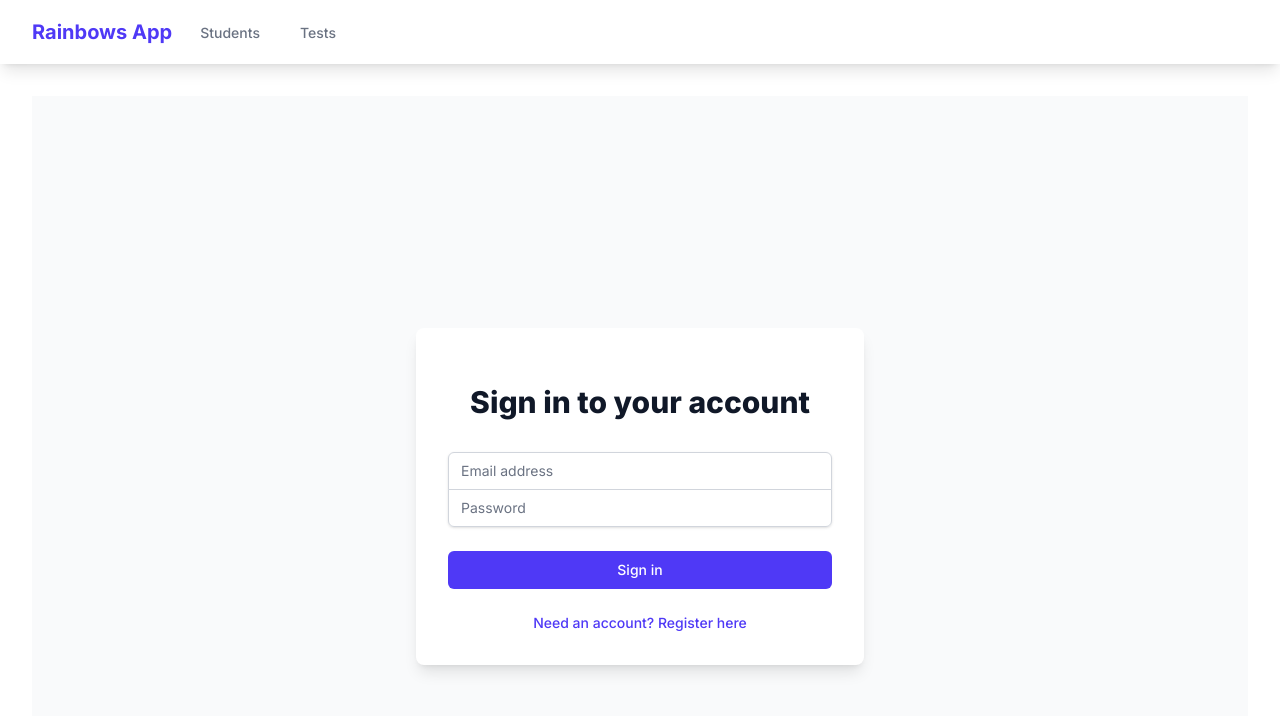
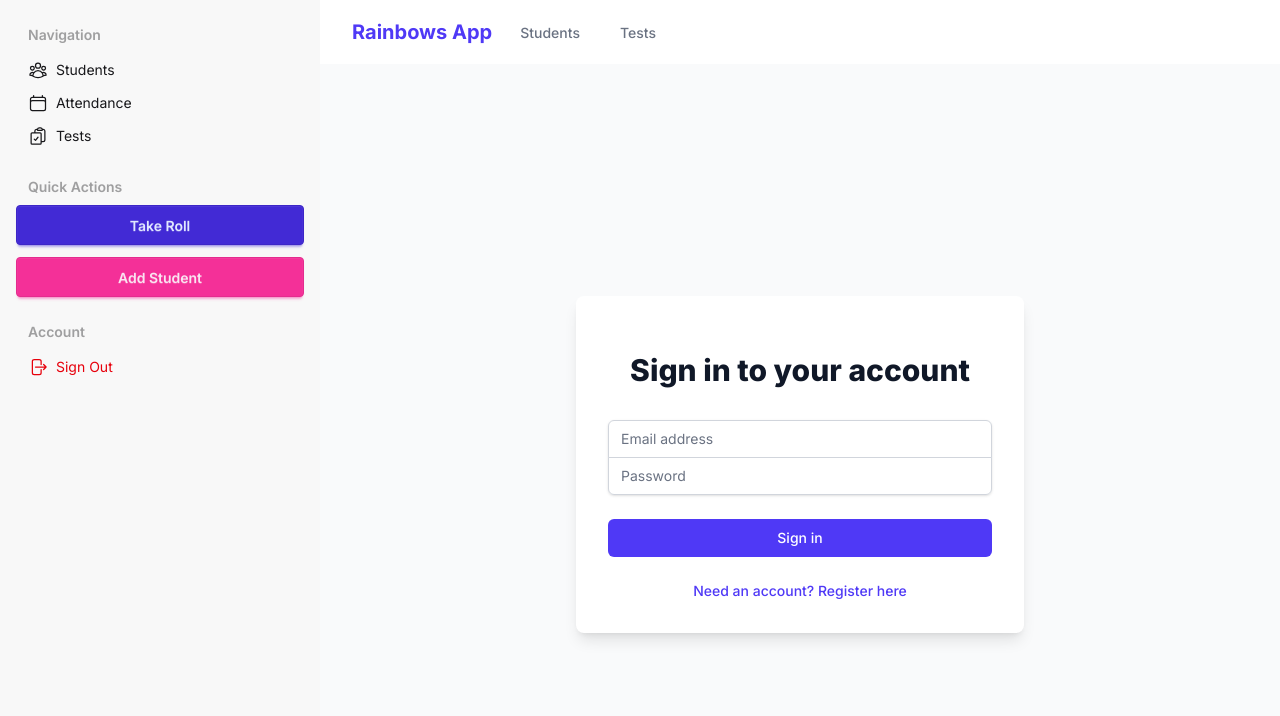
Before and after one commit to Cmj98101/rainbows-app, a Next.js app: page /auth/signin in a window 1280 px wide. Shown: the top 716 px of the page. Built offline with nearby package versions, Linux system fonts and the light colour scheme; no server answers.

Commit message:
refactor: improve responsive navigation
- Add mobile-first drawer navigation
- Show top navbar only on mobile for dashboard
- Remove duplicate navigation elements
- Add hamburger menu for mobile navigation
- Clean up unused DashboardContent component
- Fix layout structure for better responsiveness

```diff
--- a/src/app/layout.tsx
+++ b/src/app/layout.tsx
@@ -2,7 +2,8 @@ import type { Metadata } from "next";
 import { Inter } from "next/font/google";
 import "./globals.css";
 import { Providers } from "./providers";
-import Navbar from "@/components/Navbar";
+import { ConditionalNavbar } from "@/components/ConditionalNavbar";
+import { Sidebar } from "@/components/Sidebar";
 
 const inter = Inter({ subsets: ["latin"] });
 
@@ -20,10 +21,17 @@ export default function RootLayout({
     <html lang="en">
       <body className={inter.className}>
         <Providers>
-          <Navbar />
-          <main className="max-w-7xl mx-auto px-4 sm:px-6 lg:px-8 py-8">
-            {children}
-          </main>
+          <div className="drawer lg:drawer-open">
+            <input id="drawer" type="checkbox" className="drawer-toggle" />
+            <div className="drawer-content flex flex-col min-h-screen">
+              <ConditionalNavbar />
+              <div className="flex-1">{children}</div>
+            </div>
+            <div className="drawer-side z-50">
+              <label htmlFor="drawer" className="drawer-overlay"></label>
+              <Sidebar />
+            </div>
+          </div>
         </Providers>
       </body>
     </html>
--- a/src/app/page.tsx
+++ b/src/app/page.tsx
@@ -22,7 +22,8 @@ async function getDashboardData() {
       ? (todayAttendance.present.length / totalStudents) * 100
       : 0;
 
-    const testPassRate = tests[0]
+    const testPassRate =
+      tests[0] && tests[0].totalCount > 0
         ? (tests[0].passCount / tests[0].totalCount) * 100
         : 0;
 
@@ -47,25 +48,12 @@ export default async function Home() {
   const data = await getDashboardData();
 
   return (
-    <div className="drawer lg:drawer-open">
-      <input id="drawer" type="checkbox" className="drawer-toggle" />
-
-      {/* Main Content */}
-      <div className="drawer-content flex flex-col">
     <main className="p-4">
       {/* Dashboard Overview */}
       <div className="stats shadow mb-4">
         <div className="stat">
           <div className="stat-title">Total Students</div>
           <div className="stat-value">{data.totalStudents}</div>
-            </div>
-            <div className="stat">
-              <div className="stat-title">Today's Attendance</div>
-              <div className="stat-value">{data.todayAttendanceRate}%</div>
-            </div>
-            <div className="stat">
-              <div className="stat-title">Test Pass Rate</div>
-              <div className="stat-value">{data.testPassRate}%</div>
         </div>
       </div>
 
@@ -77,40 +65,8 @@ export default async function Home() {
         <Link href="/students/add" className="btn btn-secondary">
           Add New Student
         </Link>
-            {/* <Link href="/tests/new" className="btn btn-accent">
-              Record Test Results
-            </Link> */}
       </div>
       <QuickAttendanceView />
     </main>
-      </div>
-
-      {/* Sidebar */}
-      <div className="drawer-side">
-        <label htmlFor="drawer" className="drawer-overlay"></label>
-        <Sidebar />
-      </div>
-    </div>
   );
 }
-
-async function DashboardContent() {
-  const data = await getDashboardData();
-
-  return (
-    <div className="grid grid-cols-1 md:grid-cols-3 gap-6">
-      <div className="bg-white p-6 rounded-lg shadow">
-        <h2 className="text-lg font-semibold mb-2">Total Students</h2>
-        <p className="text-3xl font-bold">{data.totalStudents}</p>
-      </div>
-      <div className="bg-white p-6 rounded-lg shadow">
-        <h2 className="text-lg font-semibold mb-2">Today's Attendance</h2>
-        <p className="text-3xl font-bold">{data.todayAttendanceRate}%</p>
-      </div>
-      <div className="bg-white p-6 rounded-lg shadow">
-        <h2 className="text-lg font-semibold mb-2">Test Pass Rate</h2>
-        <p className="text-3xl font-bold">{data.testPassRate}%</p>
-      </div>
-    </div>
-  );
-}
--- a/src/app/students/page.tsx
+++ b/src/app/students/page.tsx
@@ -32,7 +32,7 @@ export default async function StudentsPage() {
       <div className="flex justify-between items-center">
         <h1 className="text-3xl font-bold">Students</h1>
         <Link
-          href="/students/new"
+          href="/students/add"
           className="bg-indigo-600 text-white px-4 py-2 rounded-md hover:bg-indigo-700"
         >
           Add Student
--- a/src/app/tests/page.tsx
+++ b/src/app/tests/page.tsx
@@ -36,7 +36,7 @@ export default async function TestsPage() {
       <div className="flex justify-between items-center">
         <h1 className="text-3xl font-bold">Tests</h1>
         <Link
-          href="/tests/new"
+          href="/tests/add"
           className="bg-indigo-600 text-white px-4 py-2 rounded-md hover:bg-indigo-700"
         >
           Add Test
@@ -79,7 +79,7 @@ export default async function TestsPage() {
                 </td>
                 <td className="px-6 py-4 whitespace-nowrap text-right text-sm font-medium">
                   <Link
-                    href={`/tests/${test._id}`}
+                    href={`/tests/${test._id}/results`}
                     className="text-indigo-600 hover:text-indigo-900 mr-4"
                   >
                     View
--- a/src/components/ConditionalNavbar.tsx
+++ b/src/components/ConditionalNavbar.tsx
@@ -5,6 +5,12 @@ import Navbar from "@/components/Navbar";
 
 export function ConditionalNavbar() {
   const pathname = usePathname();
-  if (pathname === "/") return null;
+  if (pathname === "/") {
+    return (
+      <div className="lg:hidden">
+        <Navbar />
+      </div>
+    );
+  }
   return <Navbar />;
 }
--- a/src/components/Navbar.tsx
+++ b/src/components/Navbar.tsx
@@ -2,6 +2,7 @@
 
 import { signOut, useSession } from "next-auth/react";
 import Link from "next/link";
+import { Bars3Icon } from "@heroicons/react/24/outline";
 
 export default function Navbar() {
   const { data: session } = useSession();
@@ -10,7 +11,13 @@ export default function Navbar() {
     <nav className="bg-white shadow-lg">
       <div className="max-w-7xl mx-auto px-4 sm:px-6 lg:px-8">
         <div className="flex justify-between h-16">
-          <div className="flex">
+          <div className="flex items-center">
+            <label
+              htmlFor="drawer"
+              className="btn btn-ghost drawer-button lg:hidden mr-2"
+            >
+              <Bars3Icon className="h-6 w-6" />
+            </label>
             <div className="flex-shrink-0 flex items-center">
               <Link href="/" className="text-xl font-bold text-indigo-600">
                 Rainbows App
@@ -37,12 +44,6 @@ export default function Navbar() {
                 <span className="text-gray-700">
                   {session.user?.name || session.user?.email}
                 </span>
-                <button
-                  onClick={() => signOut({ callbackUrl: "/auth/signin" })}
-                  className="bg-red-600 hover:bg-red-700 text-white px-4 py-2 rounded-md text-sm font-medium"
-                >
-                  Sign out
-                </button>
               </div>
             )}
           </div>
--- a/src/components/Sidebar.tsx
+++ b/src/components/Sidebar.tsx
@@ -1,10 +1,26 @@
+"use client";
+
 import Link from "next/link";
+import { signOut } from "next-auth/react";
 import {
   UserGroupIcon,
   CalendarIcon,
   ClipboardDocumentCheckIcon,
   ChartBarIcon,
+  ArrowRightOnRectangleIcon,
 } from "@heroicons/react/24/outline";
+
+function SignOutButton() {
+  return (
+    <button
+      onClick={() => signOut({ callbackUrl: "/auth/signin" })}
+      className="text-red-600 hover:text-red-700"
+    >
+      <ArrowRightOnRectangleIcon className="h-5 w-5" />
+      Sign Out
+    </button>
+  );
+}
 
 export function Sidebar() {
   return (
@@ -46,6 +62,11 @@ export function Sidebar() {
           Add Student
         </Link>
       </li>
+
+      <li className="menu-title mt-4">Account</li>
+      <li>
+        <SignOutButton />
+      </li>
     </ul>
   );
 }
```
Lines whose indentation alone changed are shown as unchanged.
